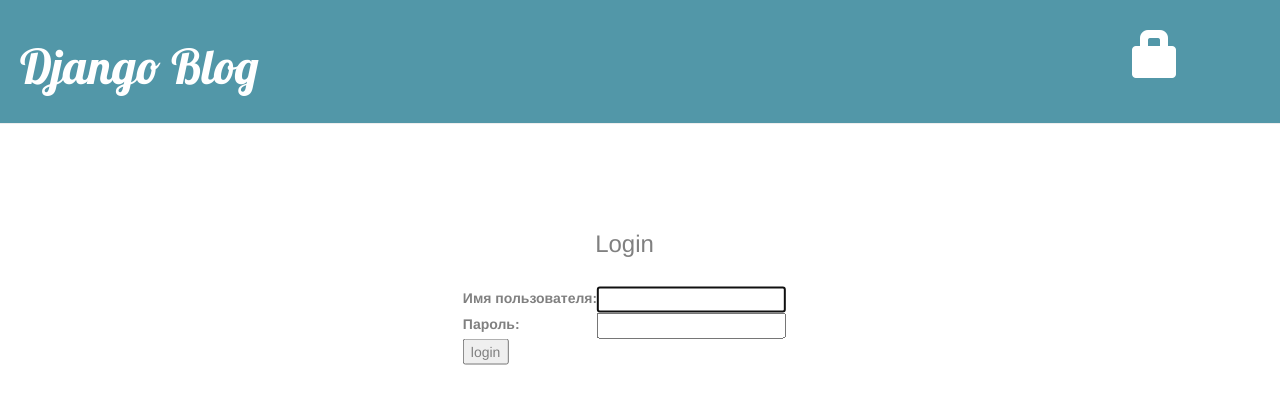
After one commit to AnatolyFeteleu/Blog-app, a Django app: page /accounts/login/ in a window 1280 px wide. The commit adds this page. Shown: the top 404 px of the page. Run offline with Django 3.2, Linux system fonts and the light colour scheme; some libraries are stand-ins or nearby versions.

Commit message:
Securer website (added login and logout)

```diff
--- a/blog/static/css/blog.css
+++ b/blog/static/css/blog.css
@@ -69,3 +69,17 @@ body {
 .button {
     margin-left: 25px;
 }
+
+.login {
+    color: gray;
+      position: fixed; top: 35%; left: 45%;
+      -webkit-transform: translate(-35%, -45%);
+      -ms-transform: translate(-35%, -45%);
+      transform: translate(-35%, -45%);
+}
+
+.logout {
+    font-family: "Lobster", cursive;
+    font-size: 24px;
+
+}
--- a/blog/templates/blog/base.html
+++ b/blog/templates/blog/base.html
@@ -16,8 +16,12 @@
         <div class="icons" style="display: block; margin-bottom: -90px;">
             <a href="{% url 'post_new' %}" class="top-menu" style="text-align: right; margin-left: 300px;"><span class="glyphicon glyphicon-plus"></span></a>
             <a href="{% url 'post_draft_list' %}" class="top-menu" style="text-align: right; margin-left: 20px"><span class="glyphicon glyphicon-edit"></span></a>
+            <p class="top-menu logout" style="position: fixed; text-align: right; right: 100px; top: 25px; text-transform: capitalize">Hello {{ user.username }} (<a href="{% url 'logout' %}" style="font-size: 24px; color: orange">Log out</a>)</p>
 
         </div>
+        {% else %}
+        <a href="{% url 'login' %}" class="top-menu" style="position: fixed; text-align: right; right: 100px; top: 25px"><span class="glyphicon glyphicon-lock"></span></a>
+
         {% endif %}
         <h1 style="text-align: left;"><a href="{% url 'post_list' %}">Django Blog</a></h1>
     </div>
--- /dev/null
+++ b/blog/templates/registration/login.html
@@ -0,0 +1,25 @@
+{% extends 'blog/base.html' %}
+
+{% block content %}
+    {% if form.errors %}
+        <p style="color: red; position: fixed; right: 42.5%; top: 225px; font-style: italic">Your username and password didn't match. Please try again.</p>
+        <br>
+    {% endif %}
+
+    <form method="post" action="{% url 'login' %}" class="login">
+    {% csrf_token %}
+        <h3 style="text-align: center">Login</h3><br>
+        <table>
+            <tr>
+                <td>{{ form.username.label_tag }}</td>
+                <td>{{ form.username }}</td>
+            </tr>
+            <tr>
+                <td>{{ form.password.label_tag }}</td>
+                <td>{{ form.password }}</td>
+            </tr>
+        </table>
+        <input type="submit" value="login" />
+        <input type="hidden" name="next" value="{{ next }}" />
+    </form>
+{% endblock %}
--- a/blog/urls.py
+++ b/blog/urls.py
@@ -1,5 +1,7 @@
-from django.conf.urls import url
+from django.conf.urls import url, include
 from . import views
+from django.contrib import admin
+from django.contrib.auth import views as contrib_views
 
 
 urlpatterns = [
@@ -10,4 +12,6 @@ urlpatterns = [
     url(r'^drafts/$', views.post_draft_list, name='post_draft_list'),
     url(r'^post/(?P<pk>\d+)/publish/$', views.post_publish, name='post_publish'),
     url(r'^post/(?P<pk>\d+)/remove/$', views.post_remove, name='post_remove'),
+    url(r'^accounts/login/$', contrib_views.login, name='login'),
+    url(r'^accounts/logout/$', contrib_views.logout, name='logout', kwargs={'next_page': '/'}),
 ]
--- a/mysite/settings.py
+++ b/mysite/settings.py
@@ -121,3 +121,4 @@ USE_TZ = True
 
 STATIC_URL = '/static/'
 STATIC_ROOT = os.path.join(BASE_DIR, 'static')
+LOGIN_REDIRECT_URL = '/'
```
Also changed, not shown: blog/views.py (+7 -0 lines), db.sqlite3.
